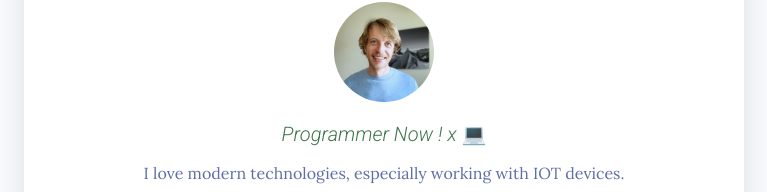
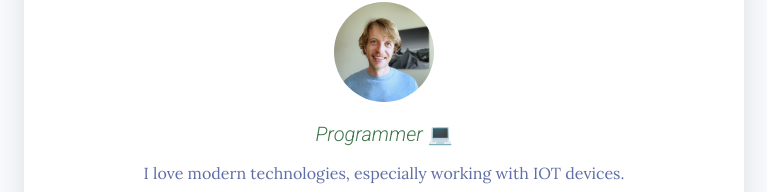
Before and after one commit to besbar/profile, a plain HTML site: page index.html in a window 1280 px wide. Shown: the part 149-341 px from the top of the page, without its empty margins (256-1023 px from the left). Drawn offline with Linux system fonts and the light colour scheme.

Commit message:
make my profile even prettier

```diff
--- a/index.html
+++ b/index.html
@@ -13,7 +13,7 @@
       <div class="card-white">
         <h1>Hello, I am JB !</h1>
         <img class="img-circle" src="images/profile.jpg" alt="Profile Picture" width="100px">
-        <h2>Programmer Now ! x 💻</h2>
+        <h2>Programmer 💻</h2>
         <p>I love modern technologies, especially working with IOT devices.</p>
         <a href="#" class="btn-blue">Discover My Website !</a>
       </div>
```
